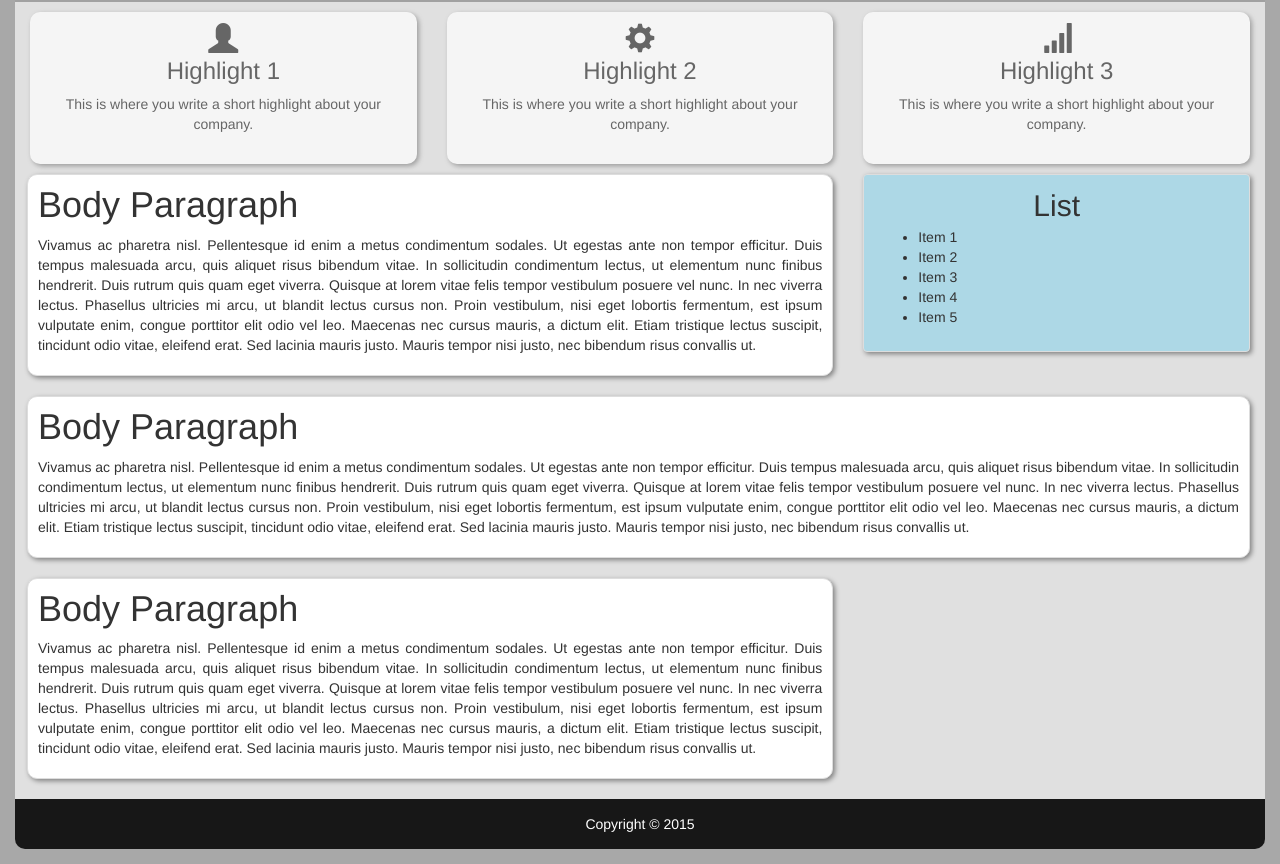
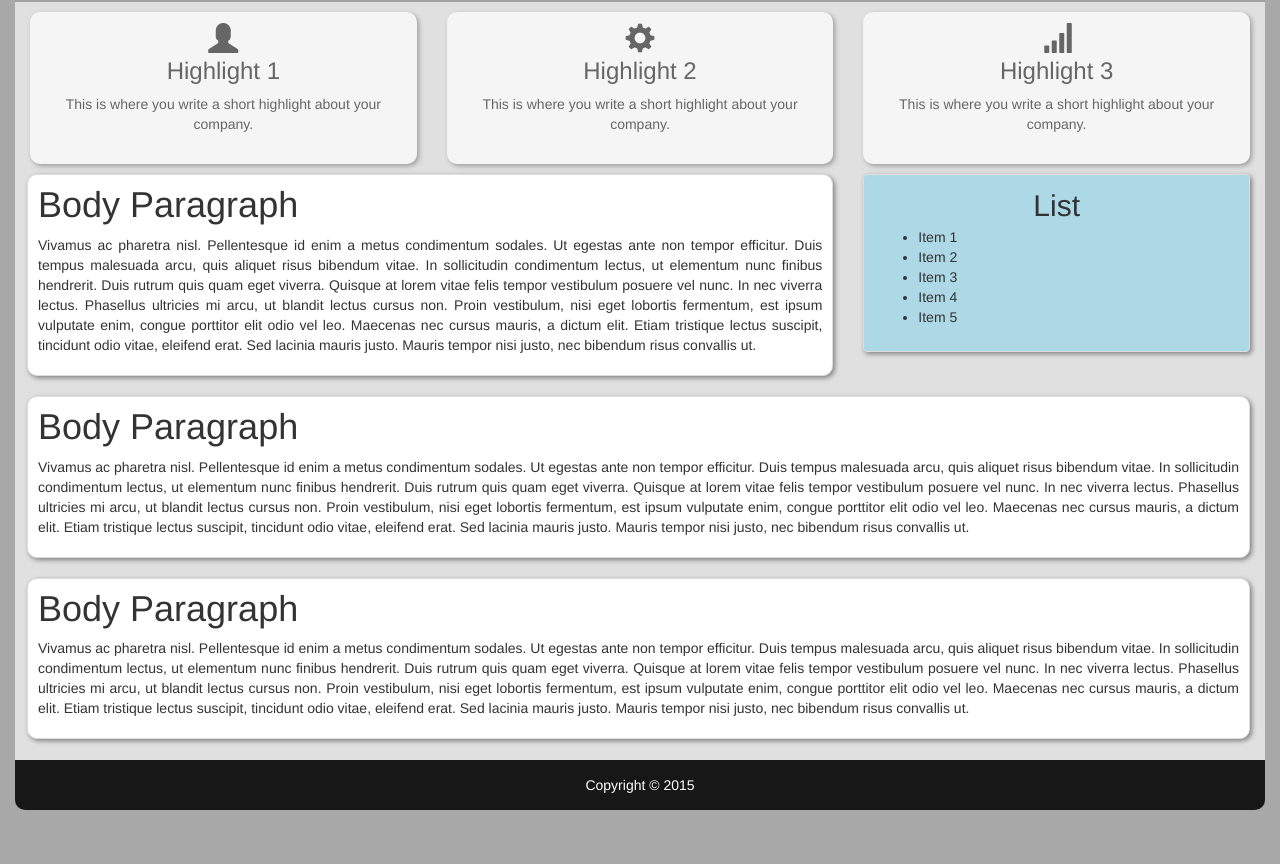
Before and after one commit to DoctorExcellent/Corporate, a plain HTML site: page index.html in a window 1280 px wide. Shown: the part 719-1583 px from the top of the page. After the commit the page ends 1544 px from the top, so only its background shows below. Drawn offline with nearby package versions, Linux system fonts and the light colour scheme; grey boxes are pictures that could not be loaded.

Commit message:
Update index.html

```diff
--- a/index.html
+++ b/index.html
@@ -264,7 +264,7 @@
 
 <div class="row">
 
-  <div class="main-block col-lg-8">
+  <div class="main-block col-lg-12">
     <div class="blocks1 thumbnail">
       <h1>Body Paragraph</h1>
       <p>Vivamus ac pharetra nisl. Pellentesque id enim a metus condimentum sodales. Ut egestas ante non tempor efficitur. Duis tempus malesuada arcu, quis aliquet risus bibendum vitae. In sollicitudin condimentum lectus, ut elementum nunc finibus hendrerit. Duis rutrum quis quam eget viverra. Quisque at lorem vitae felis tempor vestibulum posuere vel nunc. In nec viverra lectus. Phasellus ultricies mi arcu, ut blandit lectus cursus non. Proin vestibulum, nisi eget lobortis fermentum, est ipsum vulputate enim, congue porttitor elit odio vel leo. Maecenas nec cursus mauris, a dictum elit. Etiam tristique lectus suscipit, tincidunt odio vitae, eleifend erat. Sed lacinia mauris justo. Mauris tempor nisi justo, nec bibendum risus convallis ut.
```
